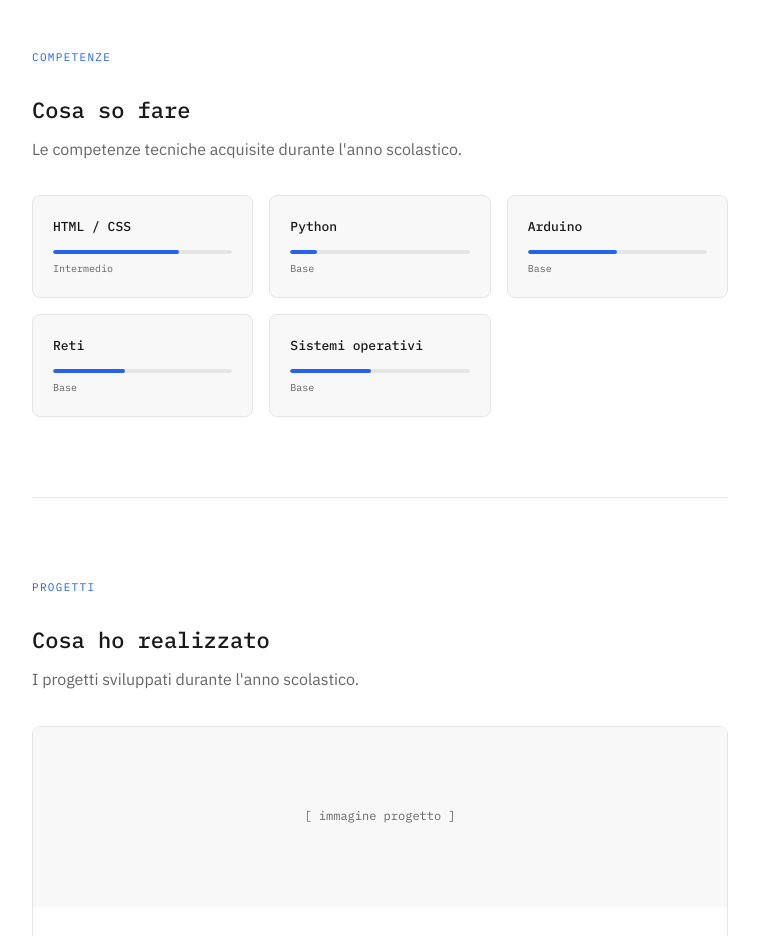
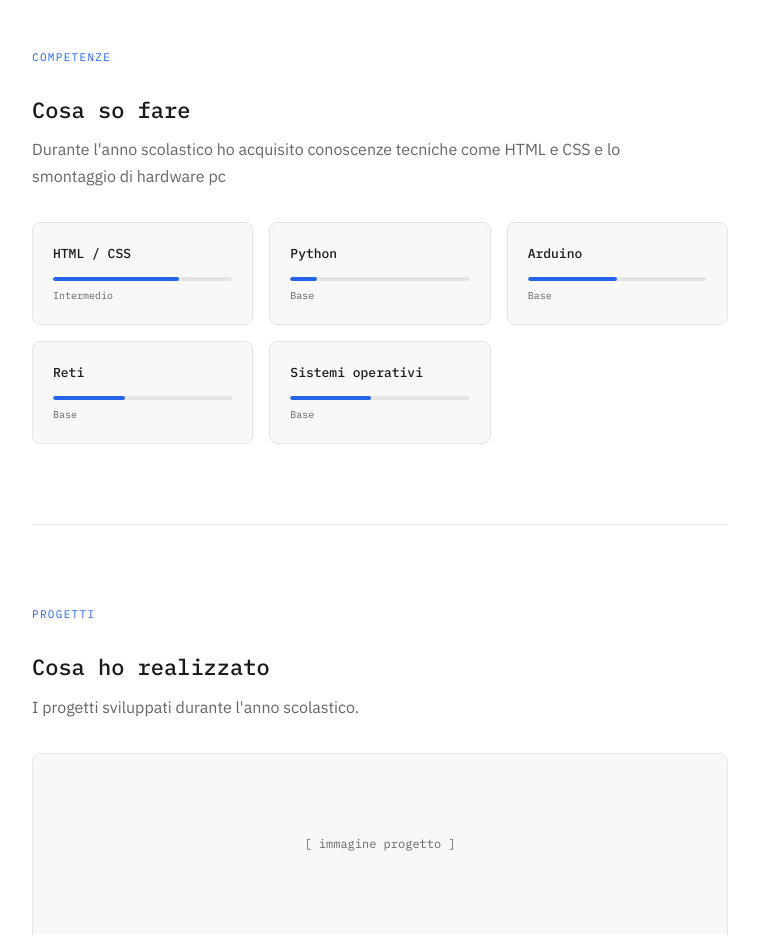
Before and after one commit to Coding-ImmeLav/sito-template-clarkmanansala, a plain HTML site: page index.html in a window 1280 px wide. Shown: the part 1240-2176 px from the top of the page, without its empty margins (260-1019 px from the left). Drawn offline with Linux system fonts and the light colour scheme.

Commit message:
Update index.html

```diff
--- a/index.html
+++ b/index.html
@@ -119,7 +119,7 @@
       <p class="etichetta">Competenze</p>
       <h2>Cosa so fare</h2>
       <p style="margin-top: 8px;">
-        Le competenze tecniche acquisite durante l'anno scolastico.
+        Durante l'anno scolastico ho acquisito conoscenze tecniche come HTML e CSS e lo smontaggio di hardware pc
       </p>
 
       <!-- ✏️ MODIFICA: le tue competenze e il livello (da 0% a 100%) -->
```
